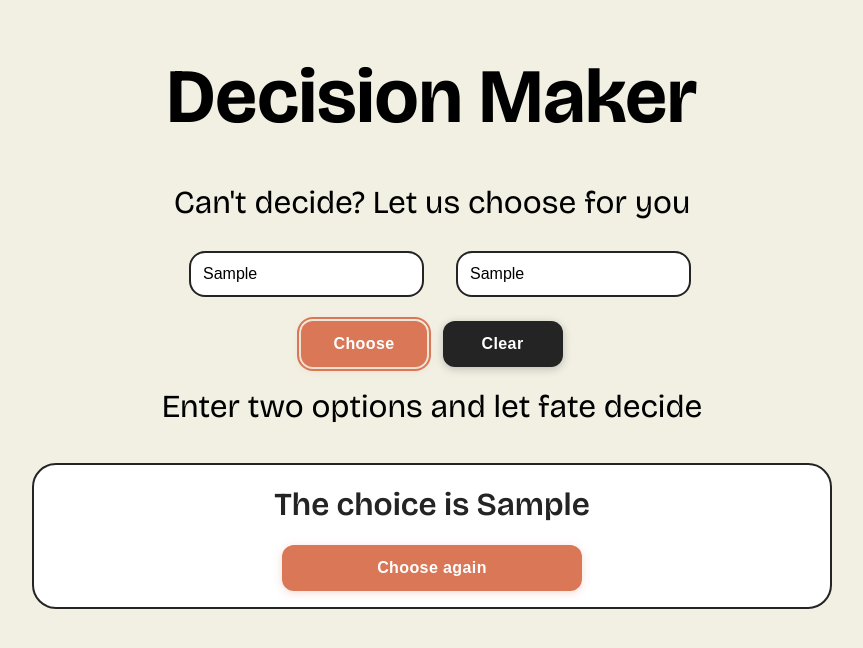
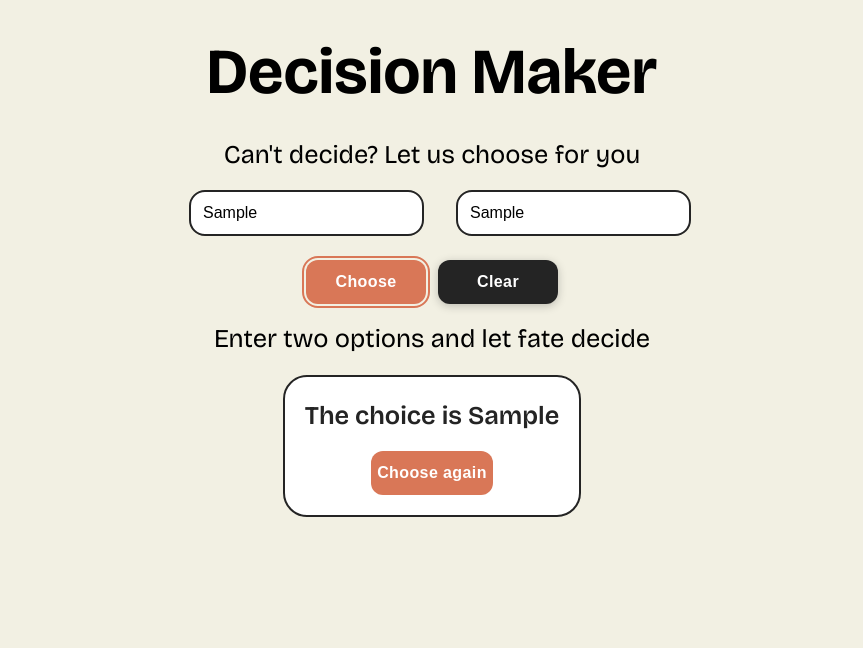
Before and after one commit to Manuelji022/decisionmaker, a website built with Vite: page index.html in a window 1280 px wide. Both pictures are taken after typing "Sample", "Sample" into the empty fields and a click on the button "Choose". Shown: the whole page, without its empty margins (208-1071 px from the left). Built offline with nearby package versions, Linux system fonts and the light colour scheme.

Commit message:
CSS improvements

```diff
--- a/src/style.css
+++ b/src/style.css
@@ -59,27 +59,28 @@
   padding: 1rem;
 }
 
-@media (min-width: 640px) {
-  .max-width-wrapper {
-    padding: 2rem;
-  }
-}
-
 .container {
   display: flex;
   flex-direction: column;
-  gap: 1.5rem;
+  align-items: center;
+  gap: 1rem;
+}
+
+@media (max-width: 640px) {
+  .container {
+    gap: 1rem;
+  }
 }
 
 h1 {
   text-align: center;
   margin: 0;
-  font-size: clamp(3.5rem, 6vw, 6rem);
+  font-size: clamp(2rem, 5vw, 6rem);
 }
 
 @media (max-width: 640px) {
   h1 {
-    line-height: normal;
+    line-height: 0.9;
   }
 }
 
@@ -96,7 +97,7 @@ p::selection {
 p {
   text-align: center;
   margin: 0;
-  font-size: clamp(1rem, 3vw, 2rem);
+  font-size: clamp(1rem, 2vw, 2rem);
 }
 
 form {
@@ -112,15 +113,13 @@ input[type="text"] {
   font-size: 16px; /* Prevents iOS zoom on focus */
   background-color: white;
   color: black;
-  width: 100%;
   box-sizing: border-box;
   -webkit-tap-highlight-color: transparent;
 }
 
-@media (min-width: 640px) {
+@media (max-width: 640px) {
   input[type="text"] {
-    width: auto;
-    min-width: 200px;
+    width: fit-content;
   }
 }
 
@@ -135,57 +134,50 @@ input[type="text"]:focus {
 
 .options-container {
   display: flex;
-  flex-direction: column;
-  align-items: stretch;
+  flex-direction: row;
   justify-content: center;
+  align-items: center;
   gap: 1rem;
 }
 
-@media (min-width: 640px) {
+@media (max-width: 640px) {
   .options-container {
-    flex-direction: row;
-    align-items: center;
+    flex-direction: column;
+    gap: 0.5rem;
   }
 }
 
 .buttons-container {
   display: flex;
-  flex-direction: column;
-  align-items: stretch;
+  flex-direction: row;
   justify-content: center;
   gap: 0.75rem;
   margin-top: 0.5rem;
 }
 
-@media (min-width: 640px) {
+@media (max-width: 640px) {
   .buttons-container {
-    flex-direction: row;
-    align-items: center;
-    gap: 1rem;
+    gap: 0.5rem;
   }
 }
 
 button {
-  padding: 0.875rem 1.5rem;
   border: none;
   border-radius: 12px;
   font-size: 1rem;
   cursor: pointer;
   color: white;
-  background-color: var(--tertiary-color);
   font-weight: 600;
   letter-spacing: 0.025em;
-  box-shadow: 0 2px 8px rgba(217, 119, 87, 0.25);
   min-width: 120px;
   min-height: 44px; /* Touch-friendly minimum size */
   position: relative;
   overflow: hidden;
-  width: 100%;
   -webkit-tap-highlight-color: rgba(217, 119, 87, 0.3);
   touch-action: manipulation; /* Improves touch responsiveness */
 }
 
-@media (min-width: 640px) {
+@media (max-width: 640px) {
   button {
     padding: 0.875rem 2rem;
     width: auto;
@@ -256,18 +248,9 @@ button:focus {
 
 #repeat {
   background-color: var(--tertiary-color);
-  width: 100%;
-  max-width: 100%;
-}
-
-@media (min-width: 640px) {
-  #repeat {
-    max-width: 300px;
-  }
 }
 
 .selection-box {
-  margin-top: 0.5rem;
   padding: 1.25rem;
   background-color: white;
   border: 2px solid var(--primary-color);
@@ -277,16 +260,17 @@ button:focus {
   flex-direction: column;
   gap: 1rem;
   align-items: center;
+  max-width: fit-content;
 }
 
-@media (min-width: 640px) {
+@media (max-width: 640px) {
   .selection-box {
     padding: 1rem;
   }
 }
 
 #selection {
-  font-size: clamp(1.5rem, 3vw, 2rem);
+  font-size: clamp(1rem, 2vw, 2rem);
   font-weight: 600;
   margin: 0;
   text-align: center;
```
